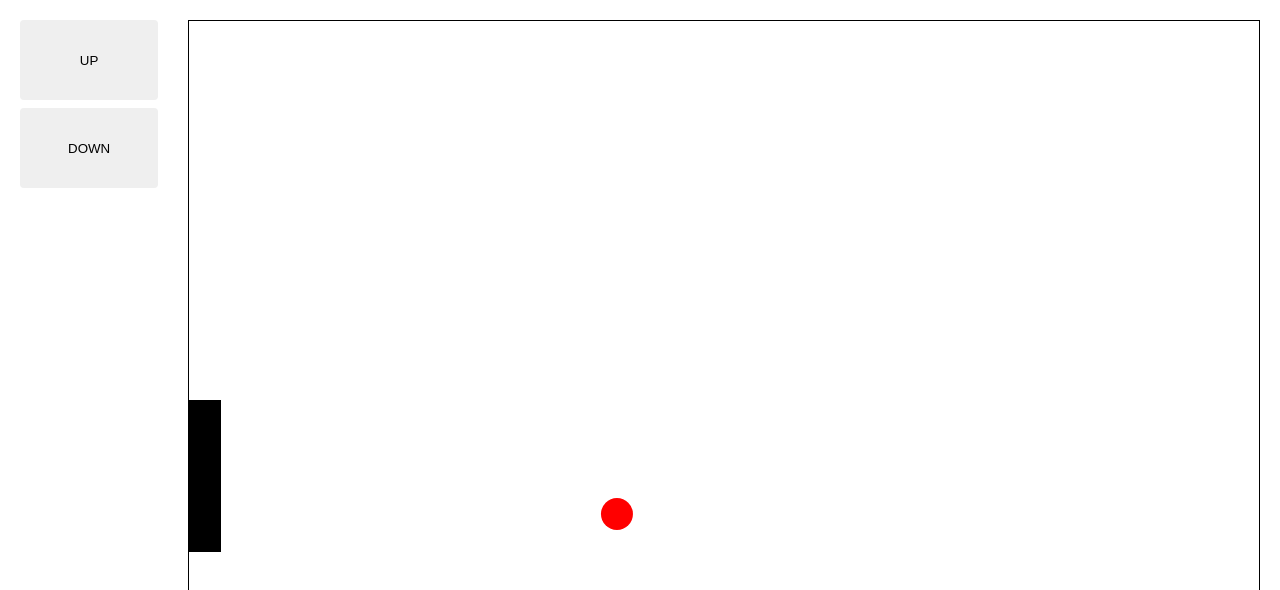
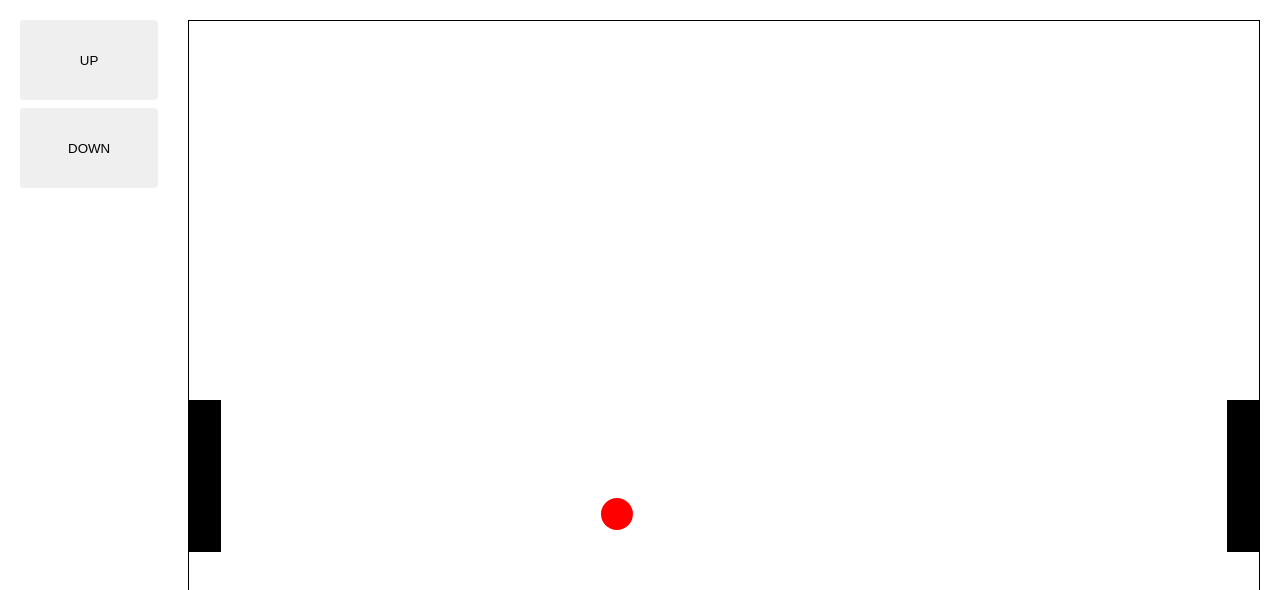
Before and after one commit to Dariuszb94/Ping-pong, a React (Create React App) app: page / in a window 1280 px wide. Shown: the top 590 px of the page. Built offline with nearby package versions, Linux system fonts and the light colour scheme.

Commit message:
feat: player computer

```diff
--- a/src/components/Board/BoardContainer.tsx
+++ b/src/components/Board/BoardContainer.tsx
@@ -1,5 +1,6 @@
 import React, { useContext, useEffect, useState } from 'react';
 import { PositionsContext } from '../../context/PositionsContext';
+import Computer from '../Computer/Computer';
 import Player from '../Player/Player';
 import { Ball } from './BallStyles';
 import { Board } from './BoardContainerStyles';
@@ -38,6 +39,7 @@ const BoardContainer = () => {
   return (
     <Board>
       <Player />
+      <Computer />
       <Ball ballPositionX={ballPositionX} ballPositionY={ballPositionY}></Ball>
     </Board>
   );
--- /dev/null
+++ b/src/components/Computer/Computer.tsx
@@ -0,0 +1,15 @@
+import React, { useContext } from 'react';
+import { PositionsContext } from '../../context/PositionsContext';
+import { Pawn } from './ComputerStyles';
+
+const Player = () => {
+  const { playerPosition } = useContext(PositionsContext);
+
+  return (
+    <>
+      <Pawn position={playerPosition}></Pawn>
+    </>
+  );
+};
+
+export default Player;
--- /dev/null
+++ b/src/components/Computer/ComputerStyles.tsx
@@ -0,0 +1,10 @@
+import styled from 'styled-components';
+
+export const Pawn = styled.div<{ position: number }>`
+  height: 20%;
+  width: 3%;
+  background-color: black;
+  position: absolute;
+  right: 0;
+  top: ${(props) => props.position}%;
+`;
```
